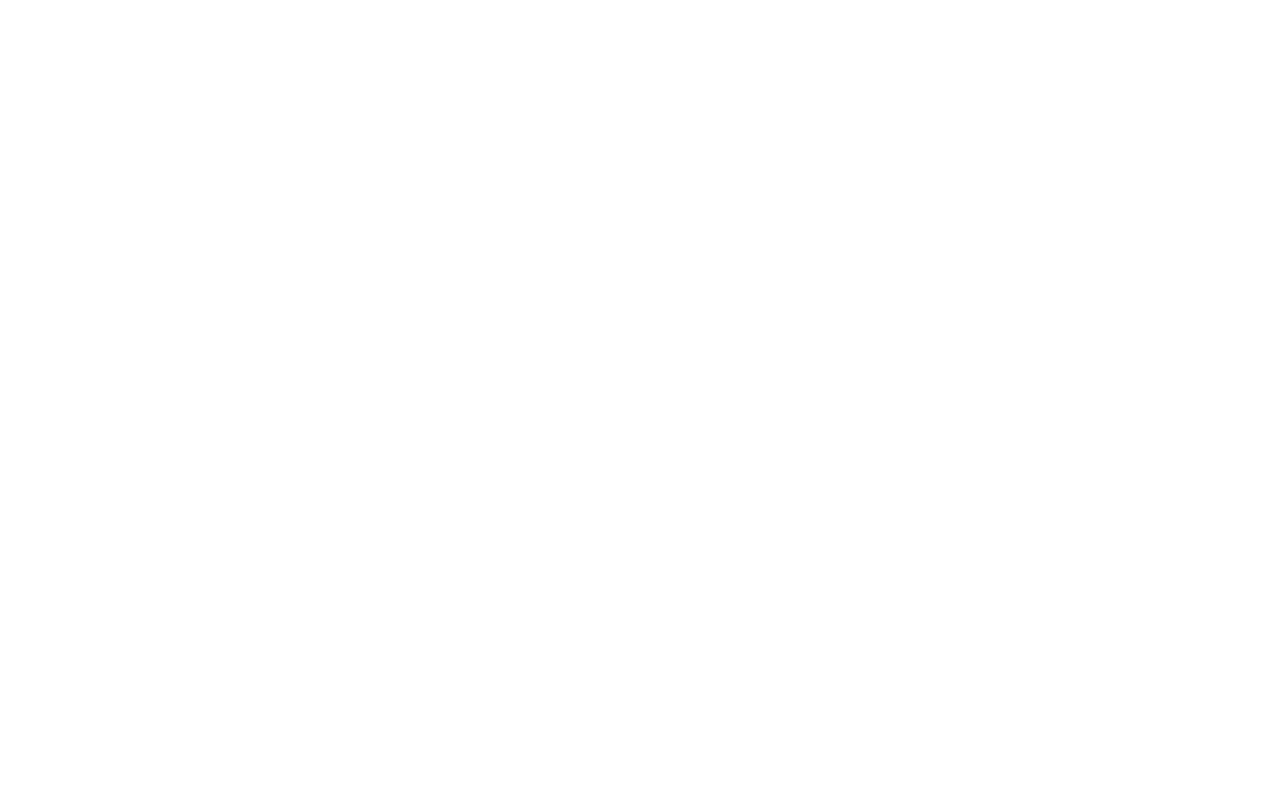
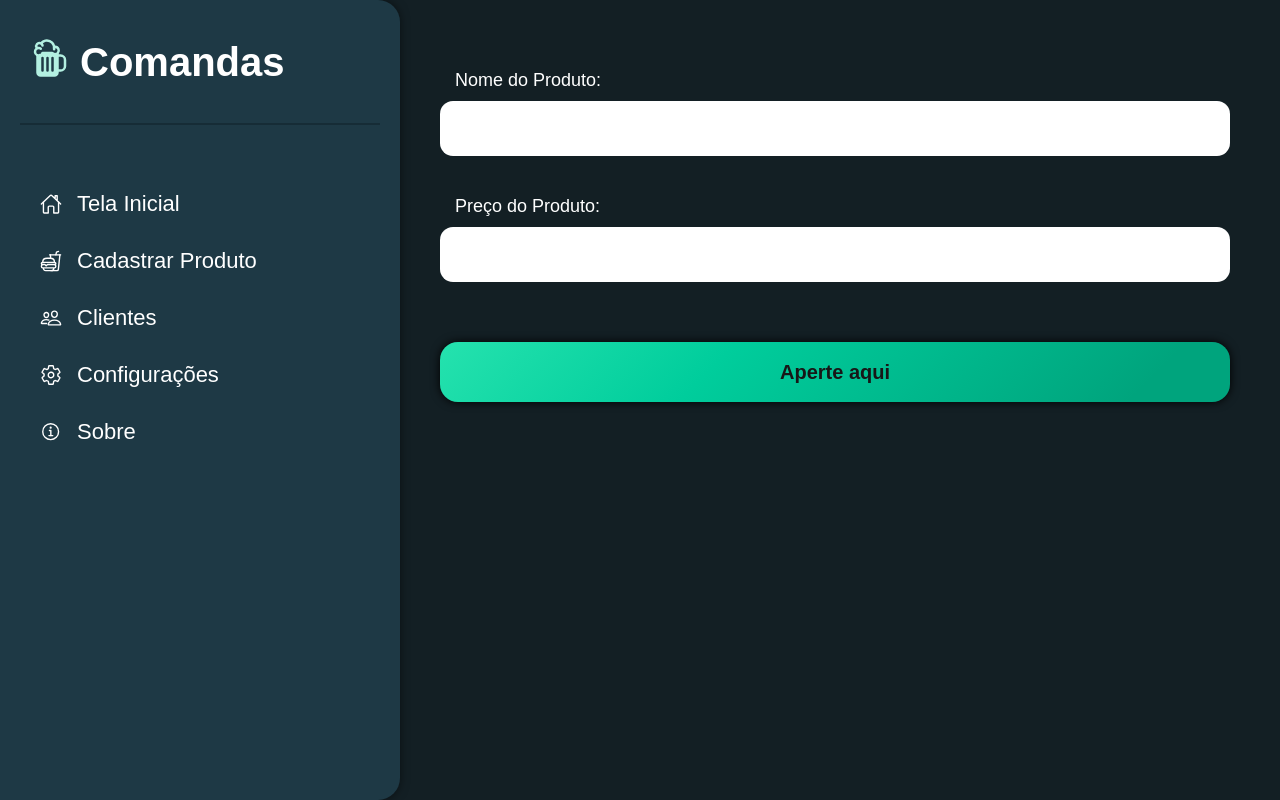
Before and after one commit to mitugui/order-ticket-front, a React (Create React App) app: page /cadastrar-produto in a window 1280 px wide. Before the commit this address had no page. Built offline with nearby package versions, Linux system fonts and the light colour scheme.

Commit message:
Criado o formulario de produto

```diff
--- a/src/GlobalStyle.js
+++ b/src/GlobalStyle.js
@@ -7,10 +7,15 @@
         padding: 0;
         margin: 0;
         border: 0;
+        font-family: "Poppins", sans-serif;
     }
 
     li {
         list-style-type: none;
     }
+
+    body{
+        background-color: #131F24;
+    }
 `
 export default GlobalStyle
--- a/src/components/SideBar/index.jsx
+++ b/src/components/SideBar/index.jsx
@@ -1,7 +1,17 @@
+import { useNavigate } from "react-router-dom";
 import { Header, Item, Options, Container, Title } from "./styles"
-import { IoInformationCircleOutline, IoBeer, IoHomeOutline, IoSettingsOutline, IoPeopleOutline  } from "react-icons/io5";
+import { IoInformationCircleOutline, IoBeer, IoHomeOutline, IoSettingsOutline, IoPeopleOutline, IoFastFoodOutline } from "react-icons/io5";
 
 function SideBar() {
+    const nav = useNavigate();
+
+    function goToProductForm(){
+        nav("/cadastrar-produto")
+    }
+    function goToHome(){
+        nav("/")
+    }
+
     return(
         <Container>
             <Header>
@@ -11,9 +21,13 @@
                 </Title>
             </Header>
             <Options>
-                <Item>
+                <Item onClick={goToHome}>
                     <IoHomeOutline/>
                     Tela Inicial
+                </Item>
+                <Item onClick={goToProductForm}>
+                    <IoFastFoodOutline/>
+                    Cadastrar Produto
                 </Item>
                 <Item>
                     <IoPeopleOutline />
--- a/src/pages/Home/styles.js
+++ b/src/pages/Home/styles.js
@@ -2,9 +2,7 @@
 
 const Body = styled.body`
     display: flex;
-    font-family: "Poppins", sans-serif;
     min-height: 100svh;
-    background-color: #131F24;
 `
 
 export {
--- /dev/null
+++ b/src/pages/ProductForm/index.jsx
@@ -0,0 +1,21 @@
+import SideBar from "../../components/SideBar"
+import { Body, Button, Form, InputText, LabelText } from "./styles"
+
+function ProductForm() {
+    return(
+        <Body>
+            <SideBar />
+            <Form>
+                <LabelText>Nome do Produto:</LabelText>
+                <InputText type="text"></InputText>
+
+                <LabelText>Preço do Produto:</LabelText>
+                <InputText type="number"></InputText>
+
+                <Button> Aperte aqui </Button>
+            </Form>
+        </Body>
+    )
+}
+
+export default ProductForm
--- /dev/null
+++ b/src/pages/ProductForm/styles.js
@@ -0,0 +1,60 @@
+import styled from "styled-components"
+
+const Body = styled.body`
+    height: 100vh;
+    width: 100vw;
+`
+
+const Form = styled.form`
+    width: calc(100% - 480px);
+    margin-left: 400px;
+    padding: 70px 40px 0 40px;
+    display: flex;
+    flex-direction: column;
+`
+
+const InputText = styled.input`
+    max-width: 750px;
+    height: 55px;
+    border-radius: 13px;
+    outline: none;
+    padding: 0px 20px;
+    font-size: 18px;
+    margin-bottom: 40px;
+    &::-webkit-inner-spin-button{
+        -webkit-appearance: none;
+    }
+`
+
+const LabelText = styled.label`
+    color: white;
+    display: flex;
+    font-size: 18px;
+    padding: 0 0 10px 15px;
+`
+
+const Button = styled.button`
+    height: 60px;
+    max-width: 790px;
+    font-size: 20px;
+    color: #171717;
+    font-weight: bold;
+    border-radius: 18px;
+    box-shadow: 0px 0px 10px black;
+    margin-top: 20px;
+    background: rgb(37,226,174);
+    background: linear-gradient(135deg, rgba(37,226,174,1) 0%, rgba(0,205,156,1) 35%, rgba(0,164,125,1) 88%);
+    &:hover{
+        background: rgb(36,208,160);
+        background: linear-gradient(135deg, rgba(36,208,160,1) 0%, rgba(0,185,141,1) 35%, rgba(0,126,96,1) 88%);
+    }
+    cursor: pointer;
+`
+
+export {
+    Body,
+    Form,
+    InputText,
+    Button,
+    LabelText,
+}
--- a/src/routes/RoutesApp.js
+++ b/src/routes/RoutesApp.js
@@ -1,11 +1,13 @@
 import { BrowserRouter, Routes, Route } from 'react-router-dom'
 import Home from '../pages/Home'
+import ProductForm from '../pages/ProductForm'
 
 function RoutesApp() {
     return (
         <BrowserRouter>
             <Routes>
                 <Route path='/' element={<Home />} />
+                <Route path='/cadastrar-produto' element={<ProductForm />} />
             </Routes>
         </BrowserRouter>
     )
```
